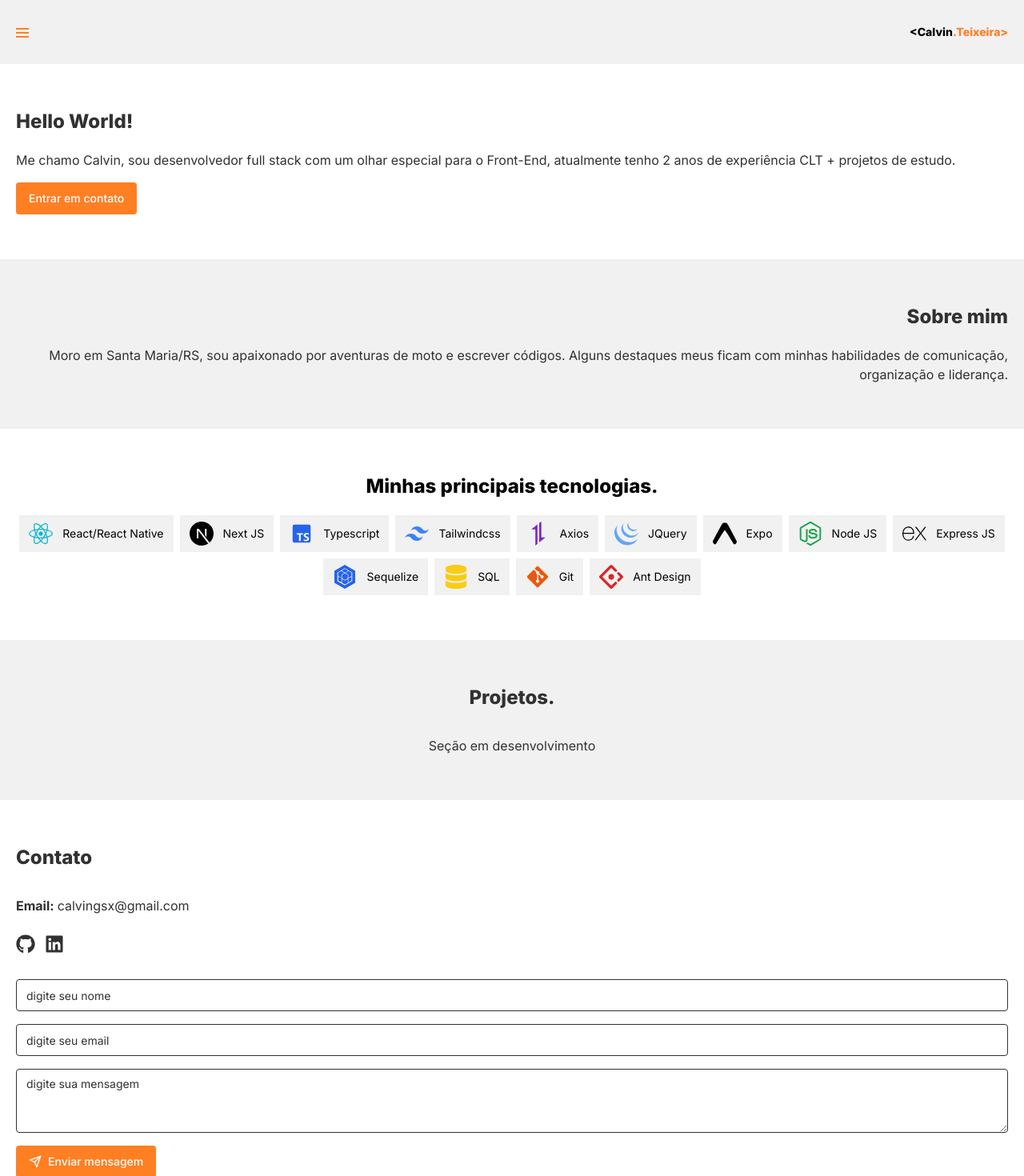
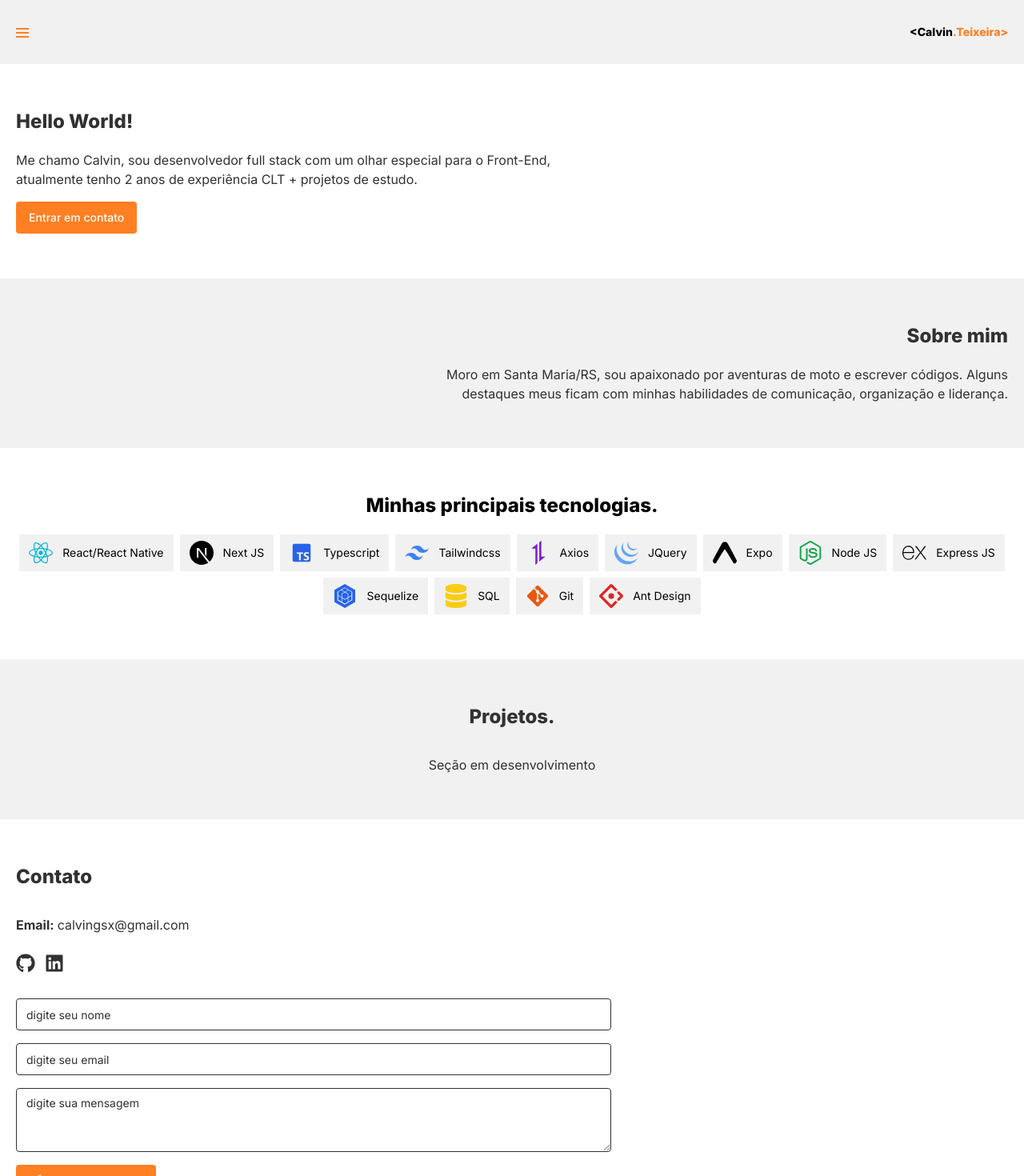
Before and after one commit to calvinsteixeira/portfolio, a Next.js app: page / in a window 1280 px wide. Shown: the top 1470 px of the page at 80% size. Built offline with nearby package versions, Linux system fonts and the light colour scheme.

Commit message:
Ajustando tamanho dos conteúdos

```diff
--- a/app/page.tsx
+++ b/app/page.tsx
@@ -28,7 +28,7 @@ export default function Home() {
             animationType="fade"
             fadeProps={{ direction: "up", delay: 400, triggerOnce: true }}
           >
-            <p>
+            <p className='md:max-w-[60%]'>
               Me chamo Calvin, sou desenvolvedor full stack com um olhar especial para o Front-End, atualmente tenho 2 anos de experiência CLT + projetos de estudo.
             </p>
           </AnimatedWrapper>
@@ -40,7 +40,7 @@ export default function Home() {
             <Button className="mt-4">Entrar em contato</Button>
           </AnimatedWrapper>
         </section>
-        <section className="section primaryContainer primaryContainerText">
+        <section className="section primaryContainer primaryContainerText flex flex-col">
           <AnimatedWrapper
             animationType="fade"
             fadeProps={{ direction: "right", delay: 900, triggerOnce: true }}
@@ -53,9 +53,11 @@ export default function Home() {
             animationType="fade"
             fadeProps={{ direction: "up", delay: 900, triggerOnce: true }}
           >
-            <p className="text-right">
-              Moro em Santa Maria/RS, sou apaixonado por aventuras de moto e escrever códigos. Alguns destaques meus ficam com minhas habilidades de comunicação, organização e liderança.
-            </p>
+            <div className="flex-grow flex justify-end">
+              <p className="md:max-w-[60%] text-right">
+                Moro em Santa Maria/RS, sou apaixonado por aventuras de moto e escrever códigos. Alguns destaques meus ficam com minhas habilidades de comunicação, organização e liderança.
+              </p>
+            </div>
           </AnimatedWrapper>
         </section>
         <section className="section flex flex-col justify-center">
@@ -91,7 +93,7 @@ export default function Home() {
           </div>
         </section>
       </main>
-      <Footer/>
+      <Footer />
     </div>
   );
 }
--- a/components/forms/ContactForm.tsx
+++ b/components/forms/ContactForm.tsx
@@ -128,7 +128,7 @@ export default function ContactForm() {
       />
 
       <Form {...form}>
-        <form onSubmit={form.handleSubmit(onSubmit)} className="space-y-4">
+        <form onSubmit={form.handleSubmit(onSubmit)} className="space-y-4 md:max-w-[60%]">
           <FormField
             control={form.control}
             name="userName"
```
